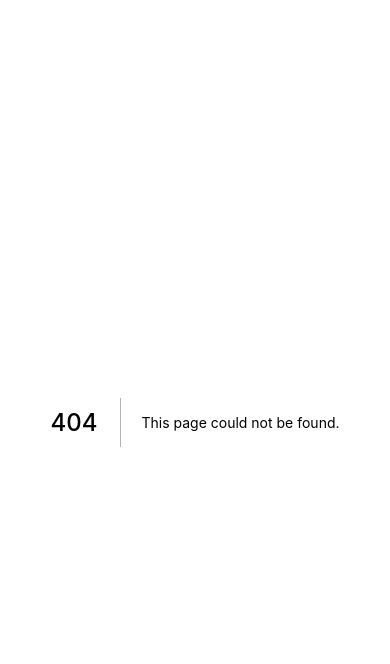
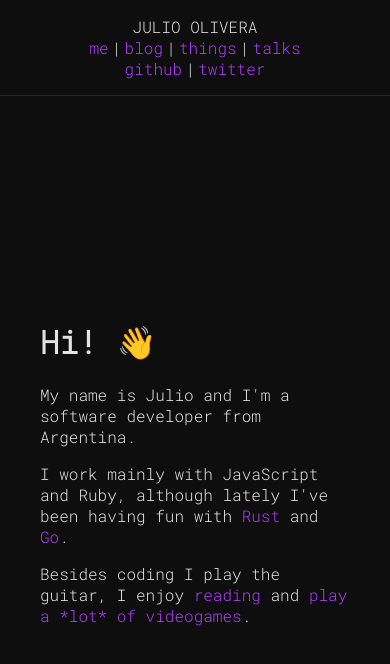
Before and after one commit to julioolvr/me, a Next.js app: page /me in a window 390 px wide. Before the commit this address had no page. Shown: the top 664 px of the page. Built offline with nearby package versions, Linux system fonts and the light colour scheme.

Commit message:
Responsiveness + `Me` page

```diff
--- a/components/base.js
+++ b/components/base.js
@@ -1,23 +1,18 @@
+import Head from 'next/head';
+
 import KonamiCode from './konami';
 import EasterEgg from './easterEgg';
 
-const Base = ({ children, ...props }) => {
+const Base = ({ children }) => {
   return (
-    <div className="root" {...props}>
+    <div>
+      <Head>
+        <meta name="viewport" content="width=device-width, initial-scale=1" />
+      </Head>
       {children}
       <KonamiCode>
         <EasterEgg />
       </KonamiCode>
-
-      <style jsx>{`
-        .root {
-          height: 100vh;
-          width: 100vw;
-          display: flex;
-          justify-content: center;
-          align-items: center;
-        }
-      `}</style>
 
       <style jsx global>{`
         @import url('https://fonts.googleapis.com/css?family=Roboto+Mono:300');
--- a/components/layout.js
+++ b/components/layout.js
@@ -3,7 +3,8 @@ import Myself from './myself';
 
 const Layout = ({ children }) => {
   return (
-    <Base className="base-layout">
+    <Base>
+      <div className="root">
         <header>
           <Myself />
         </header>
@@ -11,24 +12,41 @@ const Layout = ({ children }) => {
         <div className="container">
           <div className="content">{children}</div>
         </div>
+      </div>
 
       <style jsx>{`
+        .root {
+          display: flex;
+          flex-direction: column;
+          height: 100vh;
+        }
+
         header {
           border-bottom: 1px solid #242424;
+          width: 100%;
         }
 
         .base-layout {
           display: flex;
           flex-direction: column;
+          height: 100vh;
         }
 
         .container {
           display: flex;
           justify-content: center;
+          flex: 2;
         }
 
         .content {
+          width: 100%;
+          padding: 0 2.5em;
+        }
+
+        @media (min-width: 45em) {
+          .content {
             width: 45em;
+          }
         }
       `}</style>
     </Base>
--- a/components/myself.js
+++ b/components/myself.js
@@ -10,7 +10,9 @@ const Myself = () => {
       </p>
 
       <p className="links">
-        <a>me</a>
+        <Link href="/me">
+          <a>me</a>
+        </Link>
         <span className="separator">|</span>
         <a>blog</a>
         <span className="separator">|</span>
@@ -21,7 +23,8 @@ const Myself = () => {
         <Link href="/talks">
           <a>talks</a>
         </Link>
-        <span className="separator">|</span>
+        <span className="hide-on-small separator">|</span>
+        <br className="show-on-small" />
         <a href="https://github.com/julioolvr">github</a>
         <span className="separator">|</span>
         <a href="https://twitter.com/julioolvr">twitter</a>
@@ -48,6 +51,20 @@ const Myself = () => {
         .separator {
           margin: 0 0.2em;
         }
+
+        .show-on-small {
+          display: none;
+        }
+
+        @media (max-width: 440px) {
+          .show-on-small {
+            display: initial;
+          }
+
+          .hide-on-small {
+            display: none;
+          }
+        }
       `}</style>
     </div>
   );
--- /dev/null
+++ b/pages/me.js
@@ -0,0 +1,43 @@
+import Layout from '../components/layout';
+
+const Me = () => {
+  return (
+    <Layout>
+      <div className="container">
+        <div>
+          <h1>Hi! 👋</h1>
+
+          <p>My name is Julio and I'm a software developer from Argentina.</p>
+
+          <p>
+            I work mainly with JavaScript and Ruby, although lately I've been
+            having fun with <a href="https://github.com/julioolvr/rlox">Rust</a>{' '}
+            and{' '}
+            <a href="https://github.com/julioolvr/flights-telegram-bot">Go</a>.
+          </p>
+
+          <p>
+            Besides coding I play the guitar, I enjoy{' '}
+            <a href="https://www.goodreads.com/user/show/24955009-julio">
+              reading
+            </a>{' '}
+            and{' '}
+            <a href="https://steamcommunity.com/id/blaquened">
+              play a *lot* of videogames
+            </a>.
+          </p>
+        </div>
+      </div>
+
+      <style jsx>{`
+        .container {
+          display: flex;
+          height: 100%;
+          align-items: center;
+        }
+      `}</style>
+    </Layout>
+  );
+};
+
+export default Me;
```
Also changed, not shown: pages/index.js (+14 -1 lines), pages/things.js (+10 -3 lines). Lines whose indentation alone changed are shown as unchanged.
